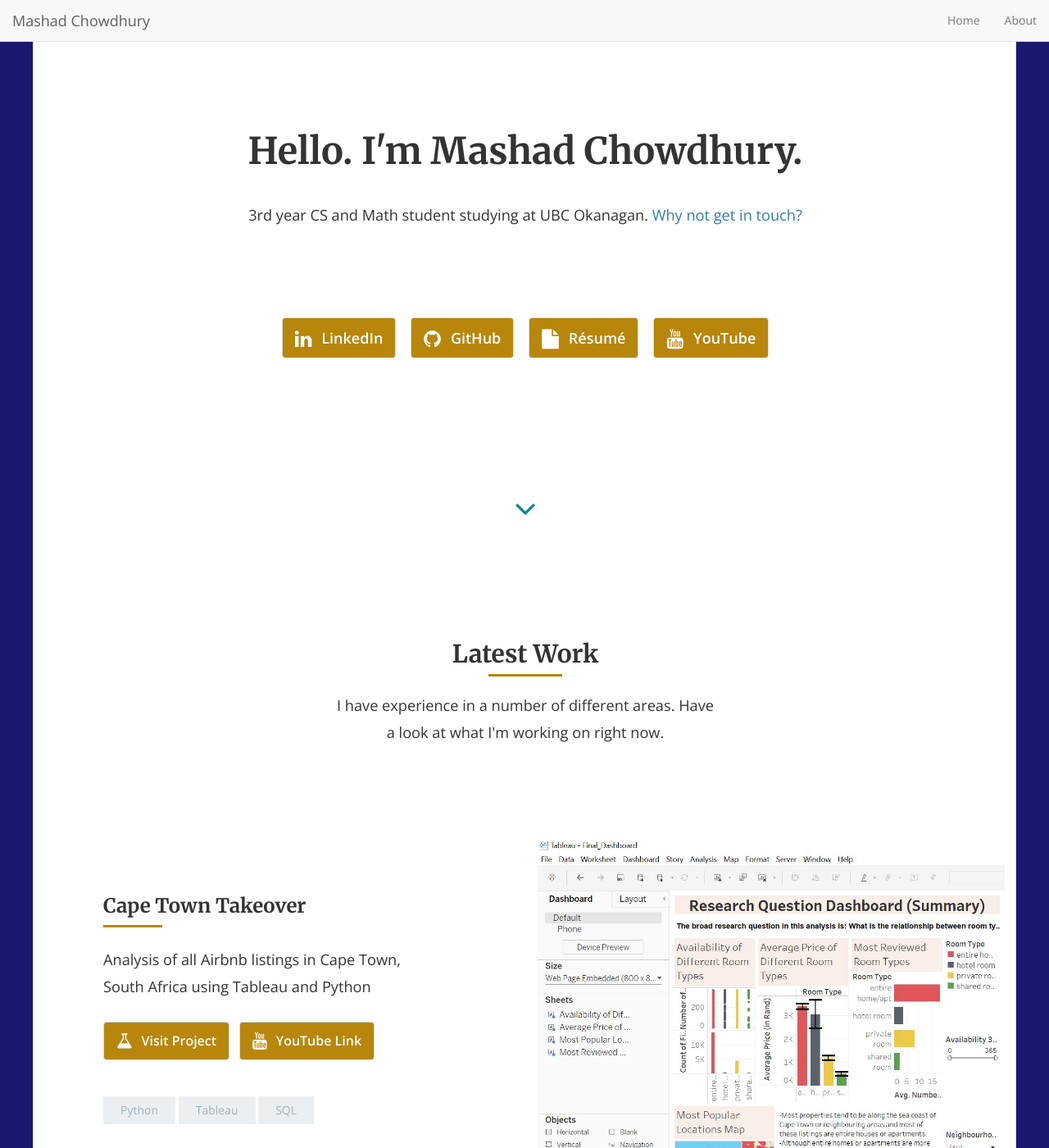
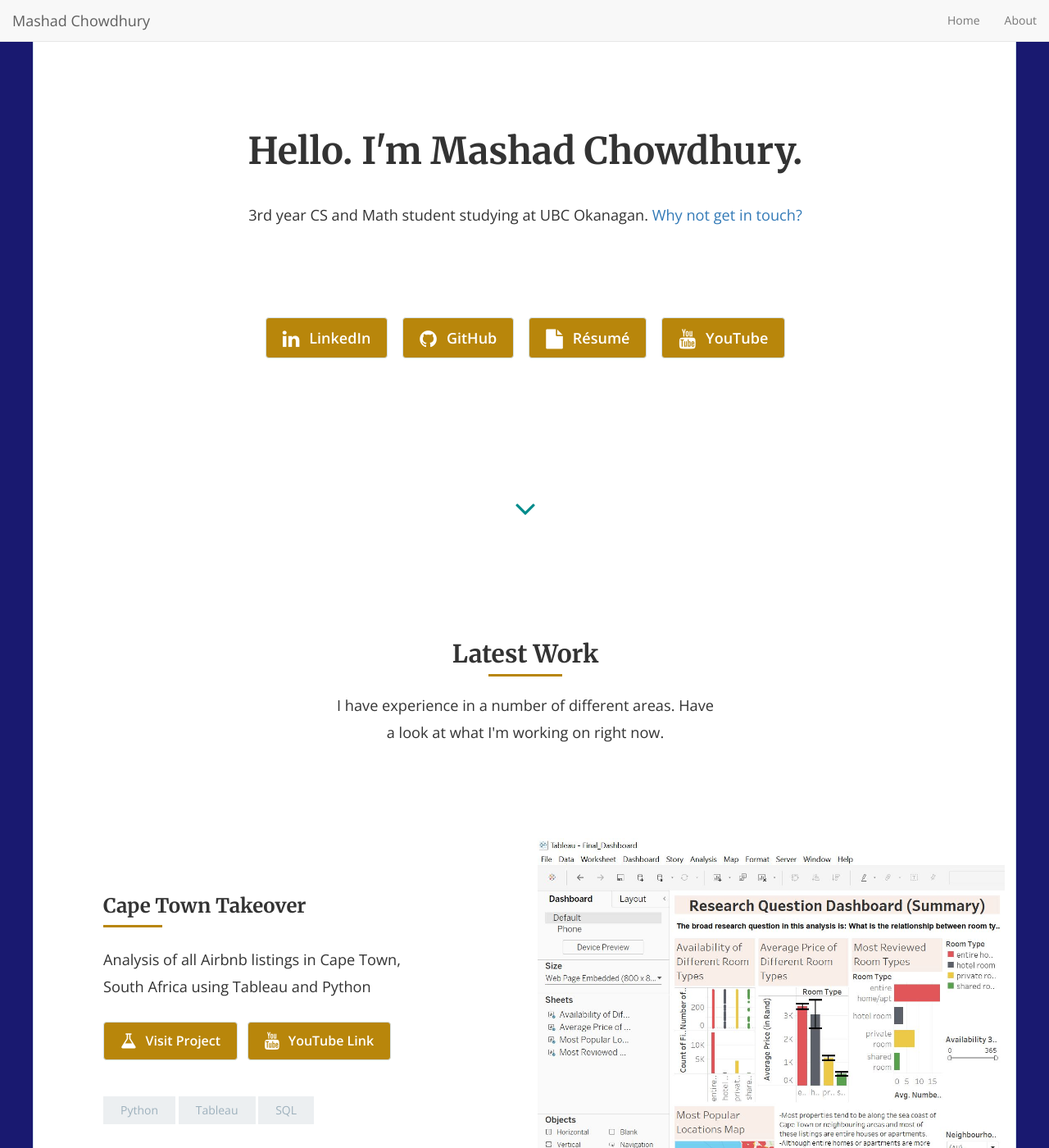
Before and after one commit to mashadchowdhury/mashadchowdhury.github.io, a Jekyll site: the page built from index.html, in a window 1280 px wide and 1400 px high. Shown: the whole window at 82% size. Built offline with Jekyll 4.4.1, drawn with Linux system fonts in a browser that asks for light colours; nearby versions of some CDN libraries; the list of posts is cut into pages by our own code.

Commit message:
Update style.scss

```diff
--- a/css/style.scss
+++ b/css/style.scss
@@ -61,7 +61,7 @@
 }
 
 button.btn, input.btn {
-  padding: 12px 15px;
+  padding: 12px 20px;
   margin: 2em 0.5em;
   border: solid 1px #d5e0e7;
   border-radius: 4px;
```
